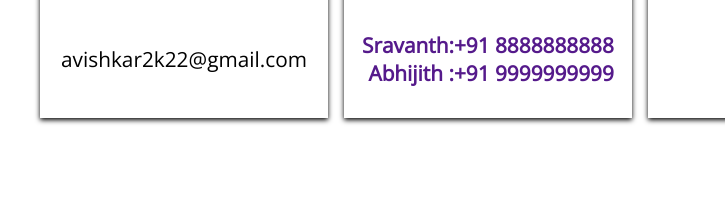
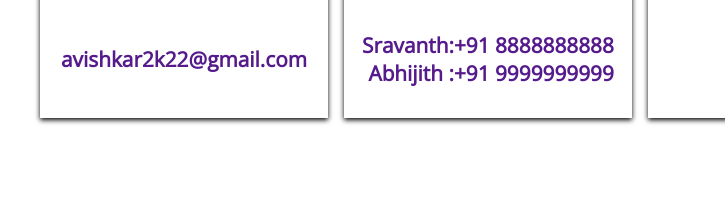
Before and after one commit to sravsimh/website1, a website built with Vite: page Contact.html in a window 1280 px wide. Shown: the part 589-800 px from the top of the page, 0-725 px from the left. Built offline with nearby package versions, Linux system fonts and the light colour scheme.

Commit message:
Update Contact.html

```diff
--- a/Contact.html
+++ b/Contact.html
@@ -63,7 +63,8 @@
         <div class="contact-details">
             <div class="ic-1">
                 <a href="" class="icon"><i class="fa fa-envelope" id="icn"></i></a>
-                <p>avishkar2k22@gmail.com</p>
+                <p style="    font-weight: bold;
+    color: #551a8b;">avishkar2k22@gmail.com</p>
             </div>
             <div class="ic-1">
                 <a href="" class="icon"><i class="fa fa-phone" id="icn"></i></a>
```
